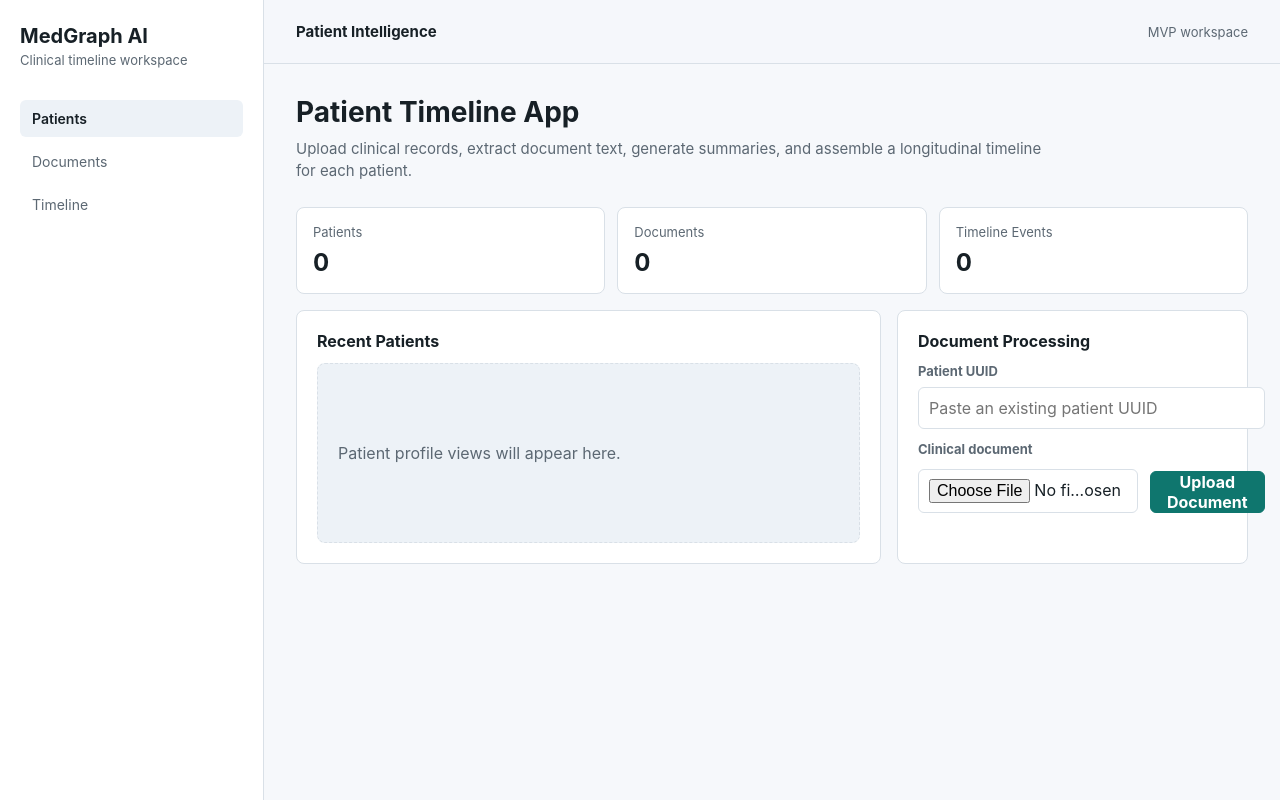
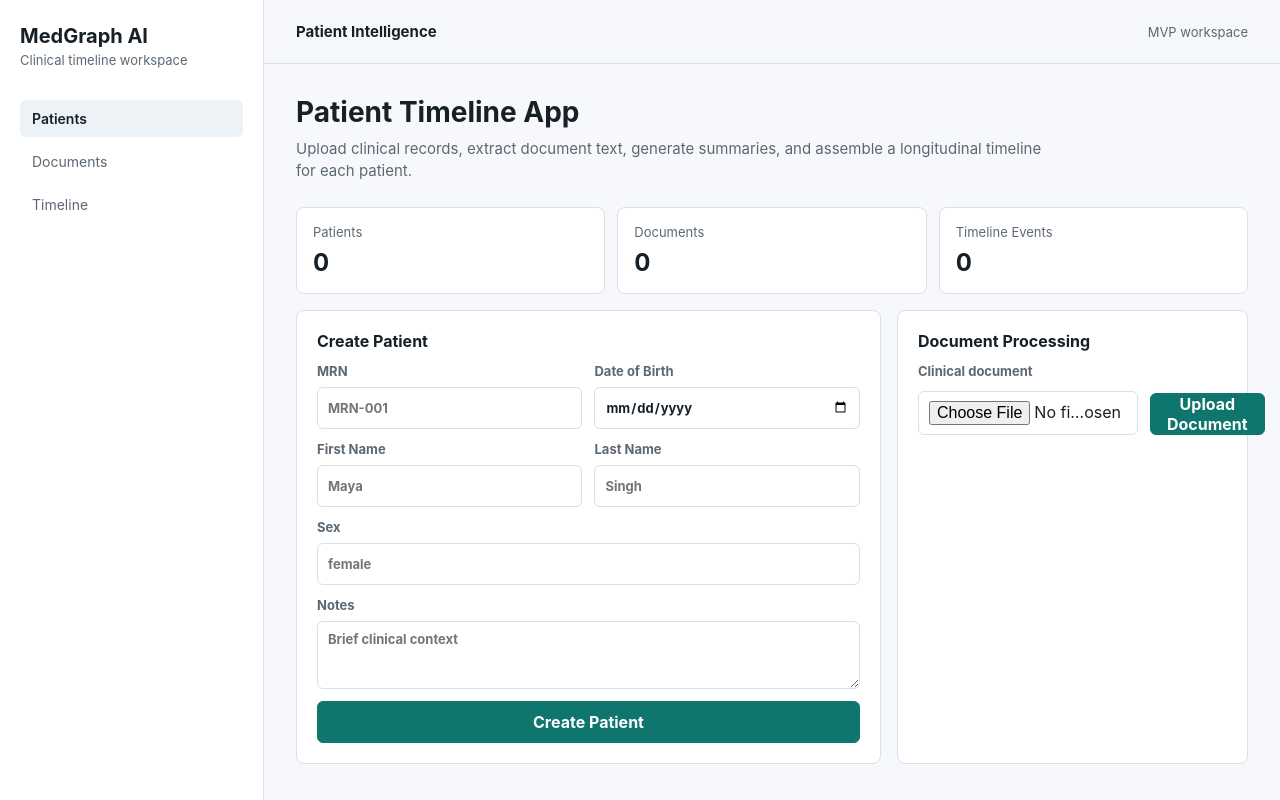
Before and after one commit to Ashmaan-2006/MedTimeline, a Next.js app in the folder frontend/: page / in a window 1280 px wide. Built offline with nearby package versions, Linux system fonts and the light colour scheme.

Commit message:
feat: add patient creation workflow to home page

```diff
--- /dev/null
+++ b/frontend/app/api/patients/route.ts
@@ -0,0 +1,24 @@
+import { NextResponse } from "next/server";
+
+const API_BASE_URL = process.env.NEXT_PUBLIC_API_URL ?? "http://localhost:8000";
+
+export async function POST(request: Request) {
+  const payload = await request.json();
+
+  const response = await fetch(`${API_BASE_URL}/patients`, {
+    method: "POST",
+    headers: {
+      "content-type": "application/json",
+    },
+    body: JSON.stringify(payload),
+  });
+
+  const responseBody = await response.text();
+
+  return new NextResponse(responseBody, {
+    status: response.status,
+    headers: {
+      "content-type": response.headers.get("content-type") ?? "application/json",
+    },
+  });
+}
--- a/frontend/app/globals.css
+++ b/frontend/app/globals.css
@@ -307,6 +307,62 @@ select {
   width: 100%;
 }
 
+.textarea-input {
+  background: var(--surface);
+  border: 1px solid var(--border);
+  border-radius: 6px;
+  color: var(--foreground);
+  padding: 9px 10px;
+  resize: vertical;
+  width: 100%;
+}
+
+.patient-form {
+  display: grid;
+  gap: 12px;
+}
+
+.patient-form label {
+  color: var(--muted);
+  display: grid;
+  font-size: 13px;
+  font-weight: 700;
+  gap: 8px;
+}
+
+.form-grid-two {
+  display: grid;
+  gap: 12px;
+  grid-template-columns: repeat(2, minmax(0, 1fr));
+}
+
+.created-patient {
+  background: var(--surface-subtle);
+  border: 1px solid var(--border);
+  border-radius: 8px;
+  display: grid;
+  gap: 6px;
+  margin-top: 16px;
+  padding: 14px;
+}
+
+.created-patient span {
+  color: var(--muted);
+  font-size: 13px;
+}
+
+.created-patient code {
+  font-family: ui-monospace, SFMono-Regular, Consolas, "Liberation Mono", monospace;
+  font-size: 12px;
+  overflow-wrap: anywhere;
+}
+
+.inline-link {
+  color: var(--accent-strong);
+  font-size: 14px;
+  font-weight: 700;
+}
+
 .primary-button {
   background: var(--accent);
   border: 1px solid var(--accent);
@@ -463,4 +519,8 @@ select {
     align-items: start;
     flex-direction: column;
   }
+
+  .form-grid-two {
+    grid-template-columns: 1fr;
+  }
 }
--- a/frontend/app/page.tsx
+++ b/frontend/app/page.tsx
@@ -1,4 +1,4 @@
-import { DocumentUploadForm } from "@/components/document-upload-form";
+import { HomeWorkspace } from "@/components/home-workspace";
 
 export default function HomePage() {
   return (
@@ -28,16 +28,7 @@ export default function HomePage() {
         </div>
       </section>
 
-      <section className="workspace-grid">
-        <div className="panel">
-          <h2 className="panel-title">Recent Patients</h2>
-          <div className="empty-state">Patient profile views will appear here.</div>
-        </div>
-        <div className="panel">
-          <h2 className="panel-title">Document Processing</h2>
-          <DocumentUploadForm />
-        </div>
-      </section>
+      <HomeWorkspace />
     </>
   );
 }
--- /dev/null
+++ b/frontend/components/create-patient-form.tsx
@@ -0,0 +1,100 @@
+"use client";
+
+import { FormEvent, useState } from "react";
+
+import type { Patient } from "@/lib/api";
+
+type CreatePatientFormProps = {
+  onPatientCreated: (patient: Patient) => void;
+};
+
+export function CreatePatientForm({ onPatientCreated }: CreatePatientFormProps) {
+  const [status, setStatus] = useState<"idle" | "creating" | "success" | "error">("idle");
+  const [message, setMessage] = useState<string | null>(null);
+
+  async function handleSubmit(event: FormEvent<HTMLFormElement>) {
+    event.preventDefault();
+    const formData = new FormData(event.currentTarget);
+    const medicalRecordNumber = String(formData.get("medical_record_number") ?? "").trim();
+    const firstName = String(formData.get("first_name") ?? "").trim();
+    const lastName = String(formData.get("last_name") ?? "").trim();
+    const dateOfBirth = String(formData.get("date_of_birth") ?? "").trim();
+    const sex = String(formData.get("sex") ?? "").trim();
+    const notes = String(formData.get("notes") ?? "").trim();
+
+    if (medicalRecordNumber.length === 0 || firstName.length === 0 || lastName.length === 0) {
+      setStatus("error");
+      setMessage("MRN, first name, and last name are required.");
+      return;
+    }
+
+    setStatus("creating");
+    setMessage(null);
+
+    const response = await fetch("/api/patients", {
+      method: "POST",
+      headers: {
+        "content-type": "application/json",
+      },
+      body: JSON.stringify({
+        medical_record_number: medicalRecordNumber,
+        first_name: firstName,
+        last_name: lastName,
+        date_of_birth: dateOfBirth.length > 0 ? dateOfBirth : null,
+        sex: sex.length > 0 ? sex : null,
+        notes: notes.length > 0 ? notes : null,
+      }),
+    });
+
+    if (!response.ok) {
+      setStatus("error");
+      setMessage(response.status === 409 ? "A patient with that MRN already exists." : "Patient creation failed.");
+      return;
+    }
+
+    const patient = (await response.json()) as Patient;
+    onPatientCreated(patient);
+    setStatus("success");
+    setMessage(`Created ${patient.first_name} ${patient.last_name}.`);
+    event.currentTarget.reset();
+  }
+
+  return (
+    <form className="patient-form" onSubmit={handleSubmit}>
+      <div className="form-grid-two">
+        <label>
+          <span>MRN</span>
+          <input className="text-input" name="medical_record_number" placeholder="MRN-001" type="text" />
+        </label>
+        <label>
+          <span>Date of Birth</span>
+          <input className="text-input" name="date_of_birth" type="date" />
+        </label>
+        <label>
+          <span>First Name</span>
+          <input className="text-input" name="first_name" placeholder="Maya" type="text" />
+        </label>
+        <label>
+          <span>Last Name</span>
+          <input className="text-input" name="last_name" placeholder="Singh" type="text" />
+        </label>
+      </div>
+      <label>
+        <span>Sex</span>
+        <input className="text-input" name="sex" placeholder="female" type="text" />
+      </label>
+      <label>
+        <span>Notes</span>
+        <textarea className="textarea-input" name="notes" placeholder="Brief clinical context" rows={3} />
+      </label>
+      <button className="primary-button" disabled={status === "creating"} type="submit">
+        {status === "creating" ? "Creating..." : "Create Patient"}
+      </button>
+      {message !== null ? (
+        <p className={status === "error" ? "form-message form-message-error" : "form-message"}>
+          {message}
+        </p>
+      ) : null}
+    </form>
+  );
+}
--- a/frontend/components/document-upload-form.tsx
+++ b/frontend/components/document-upload-form.tsx
@@ -5,12 +5,16 @@ import { FormEvent, useRef, useState } from "react";
 
 type DocumentUploadFormProps = {
   patientId?: string;
+  showPatientIdField?: boolean;
 };
 
 const UUID_PATTERN =
   /^[0-9a-f]{8}-[0-9a-f]{4}-[1-5][0-9a-f]{3}-[89ab][0-9a-f]{3}-[0-9a-f]{12}$/i;
 
-export function DocumentUploadForm({ patientId }: DocumentUploadFormProps) {
+export function DocumentUploadForm({
+  patientId,
+  showPatientIdField = true,
+}: DocumentUploadFormProps) {
   const router = useRouter();
   const fileInputRef = useRef<HTMLInputElement>(null);
   const [patientIdInput, setPatientIdInput] = useState("");
@@ -23,7 +27,11 @@ export function DocumentUploadForm({ patientId }: DocumentUploadFormProps) {
     const resolvedPatientId = patientId ?? patientIdInput.trim();
     if (resolvedPatientId.length === 0) {
       setStatus("error");
-      setMessage("Enter a patient UUID before uploading.");
+      setMessage(
+        showPatientIdField
+          ? "Enter a patient UUID before uploading."
+          : "Create a patient before uploading a document.",
+      );
       return;
     }
 
@@ -71,7 +79,7 @@ export function DocumentUploadForm({ patientId }: DocumentUploadFormProps) {
 
   return (
     <form className="upload-form" onSubmit={handleSubmit}>
-      {patientId === undefined ? (
+      {patientId === undefined && showPatientIdField ? (
         <div className="patient-id-field">
           <label className="upload-label" htmlFor="upload-patient-id">
             Patient UUID
--- /dev/null
+++ b/frontend/components/home-workspace.tsx
@@ -0,0 +1,37 @@
+"use client";
+
+import Link from "next/link";
+import { useState } from "react";
+
+import { CreatePatientForm } from "@/components/create-patient-form";
+import { DocumentUploadForm } from "@/components/document-upload-form";
+import type { Patient } from "@/lib/api";
+
+export function HomeWorkspace() {
+  const [activePatient, setActivePatient] = useState<Patient | null>(null);
+
+  return (
+    <section className="workspace-grid">
+      <div className="panel">
+        <h2 className="panel-title">Create Patient</h2>
+        <CreatePatientForm onPatientCreated={setActivePatient} />
+        {activePatient !== null ? (
+          <div className="created-patient">
+            <span>Active patient</span>
+            <strong>
+              {activePatient.first_name} {activePatient.last_name}
+            </strong>
+            <code>{activePatient.id}</code>
+            <Link className="inline-link" href={`/patients/${activePatient.id}`}>
+              Open profile
+            </Link>
+          </div>
+        ) : null}
+      </div>
+      <div className="panel">
+        <h2 className="panel-title">Document Processing</h2>
+        <DocumentUploadForm patientId={activePatient?.id} showPatientIdField={false} />
+      </div>
+    </section>
+  );
+}
```
